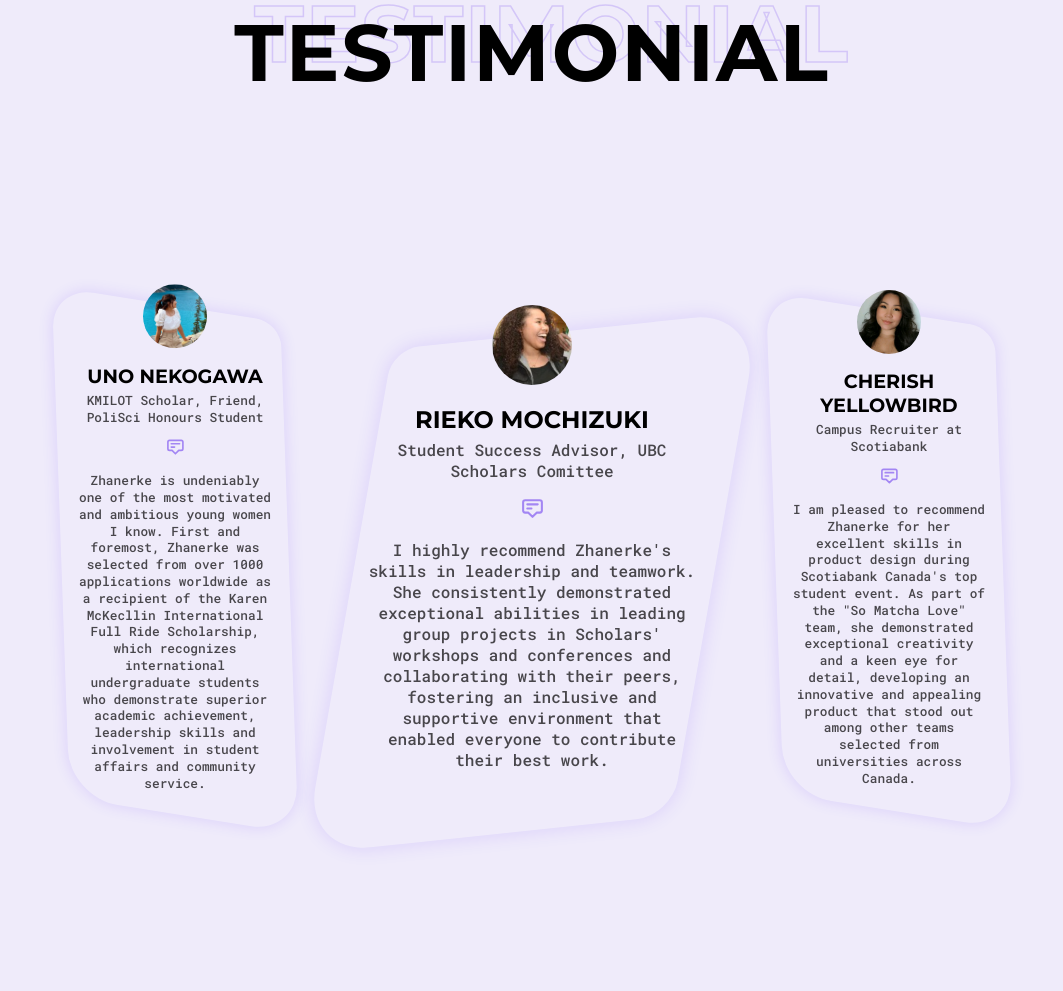
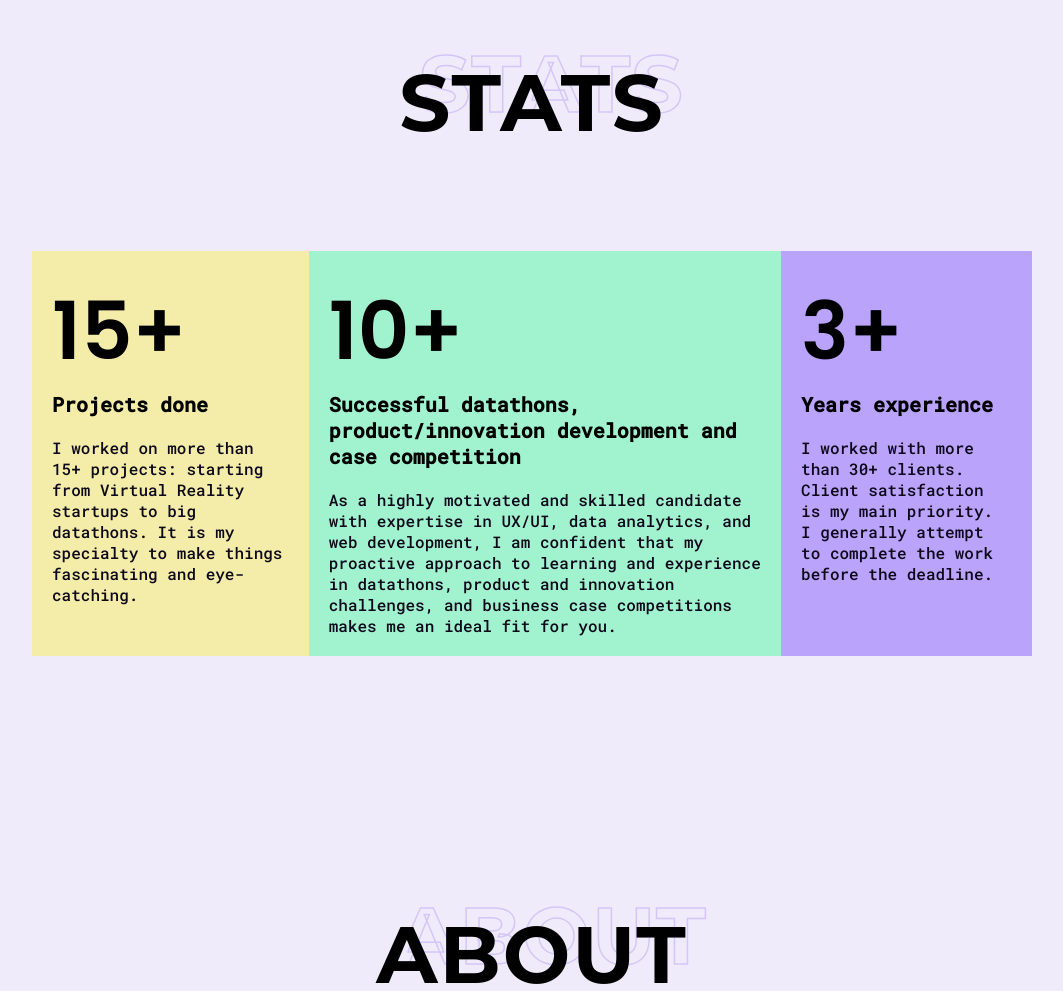
Before and after one commit to zhvner/personal-website, a plain HTML site: page index.html in a window 1280 px wide. Shown: the part 1809-2800 px from the top of the page, without its empty margins (108-1171 px from the left). Drawn offline with Linux system fonts and the light colour scheme.

Commit message:
upd testim

```diff
--- a/index.html
+++ b/index.html
@@ -37,7 +37,6 @@
           <li><a data-text="Home" href="./index.html#hero">Home</a></li>
           <li><a data-text="About" href="./index.html#about">About</a></li>
           <li><a data-text="Projects" href="./index.html#projects">Projects</a></li>
-          <li><a data-text="Testimonial" href="./index.html#testimonial">Testimonial</a></li>
           <li><a data-text="Contact" href="./contact.html">Contact</a></li>
         </ul>
       </nav>
@@ -116,68 +115,6 @@
           <h3 class="item-heading">3D Product Viz</h3>
           <p class="item-desc"> I create three-dimensional models of physical products for digital display.
             With my experience in ProfED startup that specializes in VR career guidance, , I can provide 3D visualization can give 360-degree product views, color & pattern customization, and Augmented Reality (AR) experiences.
-          </p>
-        </div>
-      </div>
-    </div>
-  </section>
-
-  <!-- Testimonial Section -->
-  <section id="testimonial">
-    <div class="container">
-      <h1 class="section-heading" data-outline="Testimonial">Testimonial</h1>
-      <div class="all-items">
-        <div class="item">
-          <div class="img">
-            <img src="./image/uno.jpg" alt="">
-          </div>
-          <h3 class="testimonial-heading">Uno Nekogawa</h3>
-          <p class="testimonial-sub-heading">KMILOT Scholar, Friend, PoliSci Honours Student</p>
-          <div class="icon">
-            <svg xmlns="http://www.w3.org/2000/svg" fill="none" viewBox="0 0 24 24" stroke="currentColor">
-              <path stroke-linecap="round" stroke-linejoin="round" stroke-width="2"
-                d="M7 8h10M7 12h4m1 8l-4-4H5a2 2 0 01-2-2V6a2 2 0 012-2h14a2 2 0 012 2v8a2 2 0 01-2 2h-3l-4 4z" />
-            </svg>
-          </div>
-          <p class="testimonial-desc"> Zhanerke is undeniably one of the most motivated and ambitious young women I know. First
-            and foremost, Zhanerke was selected from over 1000 applications worldwide as a recipient of
-            the Karen McKecllin International Full Ride Scholarship, which recognizes international
-            undergraduate students who demonstrate superior academic achievement, leadership skills and
-            involvement in student affairs and community service. </p>
-        </div>
-        <div class="item">
-          <div class="img">
-            <img src="./image/Rieko Mochizuki.png" alt="">
-          </div>
-          <h3 class="testimonial-heading">Rieko Mochizuki</h3>
-          <p class="testimonial-sub-heading">Student Success Advisor, UBC Scholars Comittee</p>
-          <div class="icon">
-            <svg xmlns="http://www.w3.org/2000/svg" fill="none" viewBox="0 0 24 24" stroke="currentColor">
-              <path stroke-linecap="round" stroke-linejoin="round" stroke-width="2"
-                d="M7 8h10M7 12h4m1 8l-4-4H5a2 2 0 01-2-2V6a2 2 0 012-2h14a2 2 0 012 2v8a2 2 0 01-2 2h-3l-4 4z" />
-            </svg>
-          </div>
-          <p class="testimonial-desc"> I highly recommend Zhanerke's skills in leadership and teamwork.
-            She consistently demonstrated exceptional abilities in leading group projects in Scholars' workshops and conferences and collaborating with their peers,
-            fostering an inclusive and supportive environment
-            that enabled everyone to contribute their best work.</p>
-        </div>
-        <div class="item">
-          <div class="img">
-            <img src="./image/cherish.jpeg" alt="">
-          </div>
-          <h3 class="testimonial-heading">Cherish Yellowbird</h3>
-          <p class="testimonial-sub-heading">Campus Recruiter at Scotiabank</p>
-          <div class="icon">
-            <svg xmlns="http://www.w3.org/2000/svg" fill="none" viewBox="0 0 24 24" stroke="currentColor">
-              <path stroke-linecap="round" stroke-linejoin="round" stroke-width="2"
-                d="M7 8h10M7 12h4m1 8l-4-4H5a2 2 0 01-2-2V6a2 2 0 012-2h14a2 2 0 012 2v8a2 2 0 01-2 2h-3l-4 4z" />
-            </svg>
-          </div>
-          <p class="testimonial-desc">
-            I am pleased to recommend Zhanerke for her excellent skills in product design during Scotiabank Canada's top student event.
-             As part of the "So Matcha Love" team, she demonstrated exceptional creativity and a keen eye for detail, developing an innovative
-             and appealing product that stood out among other teams selected from universities across Canada.
           </p>
         </div>
       </div>
@@ -407,7 +344,6 @@
             <li><a href="./index.html#about">About</a></li>
             <li><a href="./contact.html">Contact</a></li>
             <li><a href="./index.html#Project">Project</a></li>
-            <li><a href="./index.html#testimonial">Testimonial</a></li>
           </ul>
         </div>
         <div class="col-3">
```
